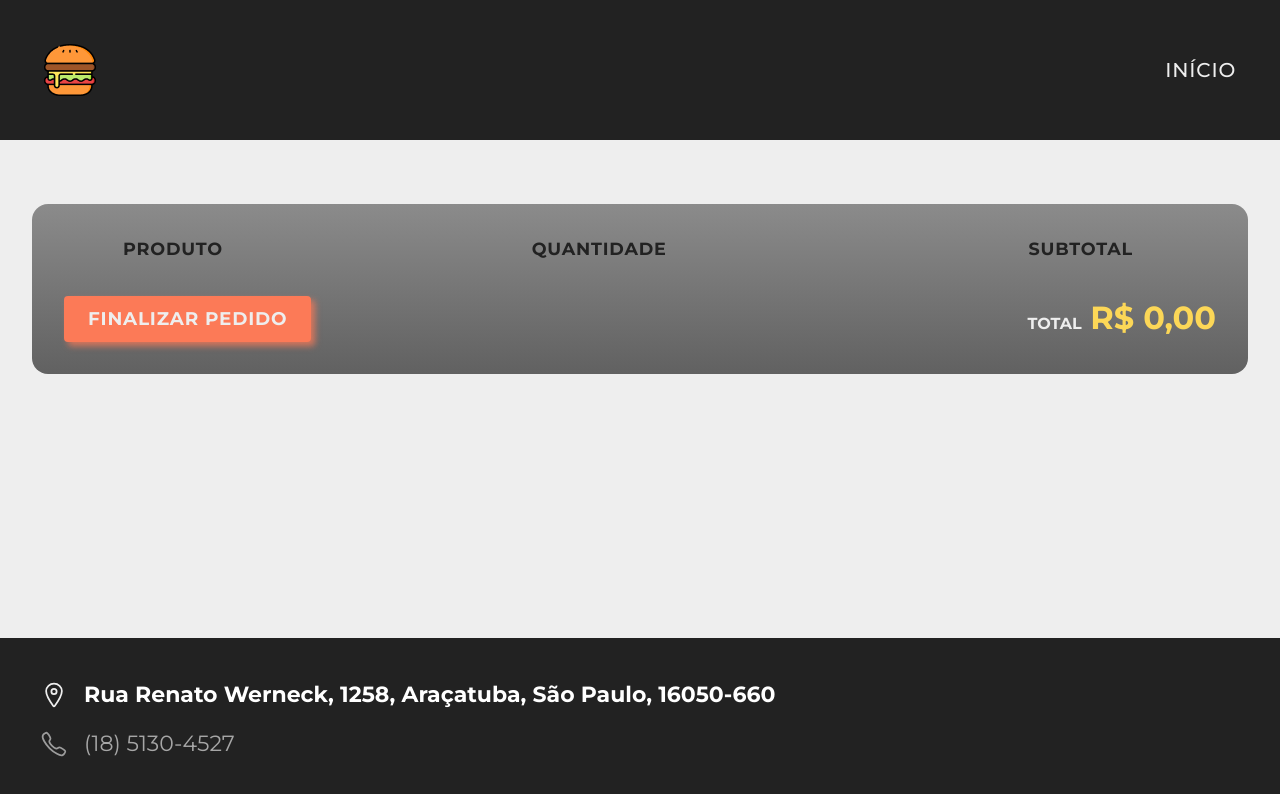
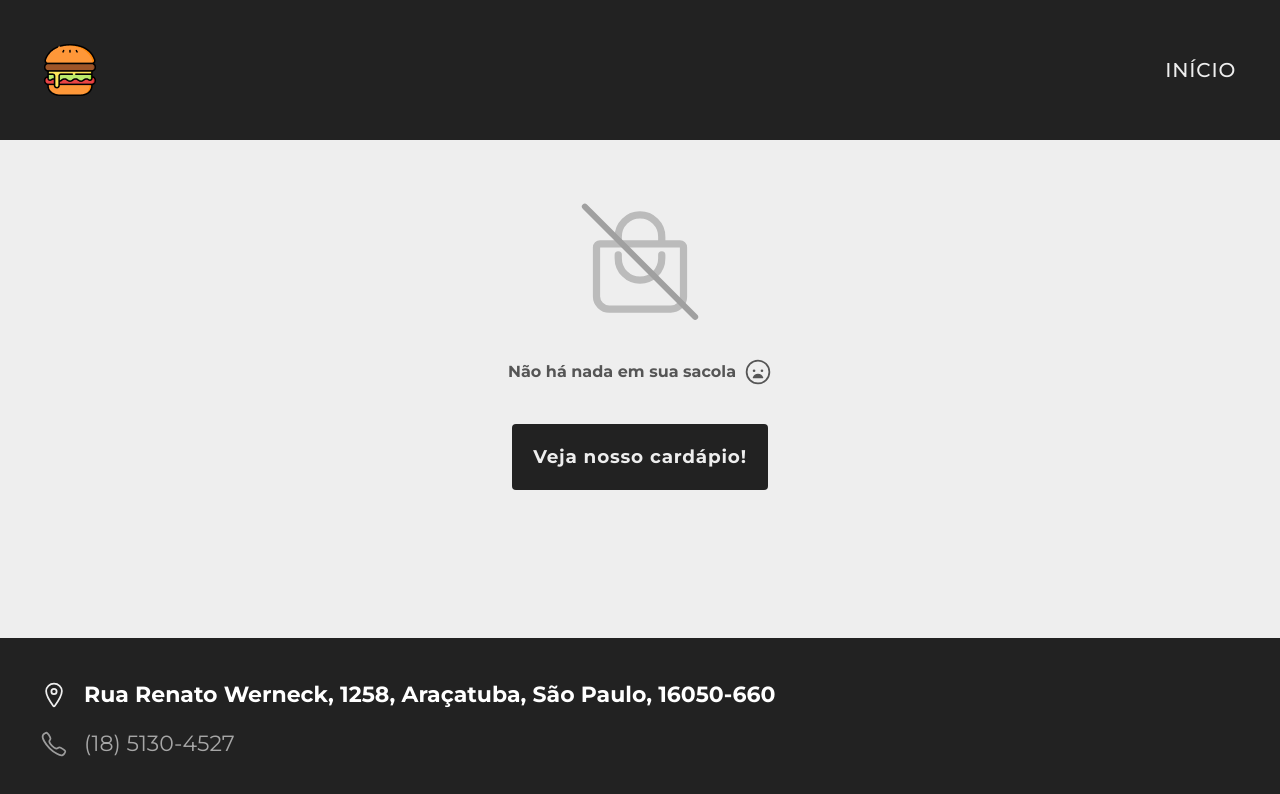
Before and after one commit to viniciusrodrigues1a/snakz, a React (Create React App) app in the folder WebApp/ClientApp/: page /sacola in a window 1280 px wide. Shown: the top 794 px of the page. Built offline with nearby package versions, Linux system fonts and the light colour scheme.

Commit message:
giving feedback when the cart is empty

```diff
--- a/WebApp/ClientApp/src/pages/Bag/index.jsx
+++ b/WebApp/ClientApp/src/pages/Bag/index.jsx
@@ -1,5 +1,9 @@
 import React, { useContext } from "react";
-import { IoTrashOutline } from "react-icons/io5";
+import {
+  IoTrashOutline,
+  IoBagHandleOutline,
+  IoSadOutline,
+} from "react-icons/io5";
 
 import { BagContext } from "../../contexts/BagContext";
 
@@ -9,6 +13,9 @@ import burgerFallbackImg from "../../assets/images/burger-illustration.png";
 
 import {
   Container,
+  BagEmpty,
+  BagEmptyIcon,
+  BagEmptyButton,
   Content,
   Table,
   ThAmount,
@@ -37,6 +44,21 @@ function Bag() {
 
   return (
     <Container>
+      {items.length < 1 ? (
+        <BagEmpty>
+          <BagEmptyIcon>
+            <IoBagHandleOutline color="#bbb" size={116} />
+          </BagEmptyIcon>
+
+          <strong>
+            Não há nada em sua sacola <IoSadOutline color="#555" size={28} />
+          </strong>
+
+          <a href="/#menu">
+            <BagEmptyButton>Veja nosso cardápio!</BagEmptyButton>
+          </a>
+        </BagEmpty>
+      ) : (
         <Content>
           <Table>
             <thead>
@@ -88,6 +110,7 @@ function Bag() {
             </OrderPrice>
           </OrderInfo>
         </Content>
+      )}
     </Container>
   );
 }
--- a/WebApp/ClientApp/src/pages/Bag/styles.js
+++ b/WebApp/ClientApp/src/pages/Bag/styles.js
@@ -9,6 +9,57 @@ export const Container = styled.main`
     padding: 2rem;
     padding-bottom: 16rem;
   }
+`;
+
+export const BagEmpty = styled.div`
+  display: flex;
+  flex-direction: column;
+  justify-content: center;
+  align-items: center;
+
+  > strong {
+    margin: 2.375rem 0;
+    color: #555;
+    display: flex;
+    align-items: center;
+
+    > svg {
+      margin-left: 0.5rem;
+    }
+  }
+`;
+
+export const BagEmptyIcon = styled.div`
+  display: inline-block;
+  margin: 0 auto;
+  position: relative;
+  z-index: 1;
+
+  &:after {
+    content: "";
+    width: 140%;
+    height: 0.4rem;
+    background-color: #a0a0a0;
+    position: absolute;
+    border-radius: 4px;
+    top: 50%;
+    left: 50%;
+    transform: translateY(-50%) translateX(-50%) rotate(45deg);
+  }
+`;
+
+export const BagEmptyButton = styled.button.attrs(_ => ({
+  type: "button",
+}))`
+  border: 0;
+  background-color: var(--dark);
+  color: var(--light);
+  letter-spacing: 0.05rem;
+  font-size: 1.15rem;
+  font-weight: bold;
+  padding: 1.2rem 1.3rem;
+  border-radius: 4px;
+  transition: 0.1s;
 `;
 
 export const Content = styled.div`
```
Lines whose indentation alone changed are shown as unchanged.
